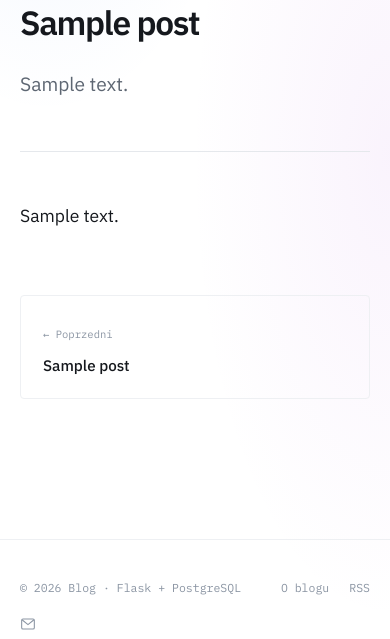
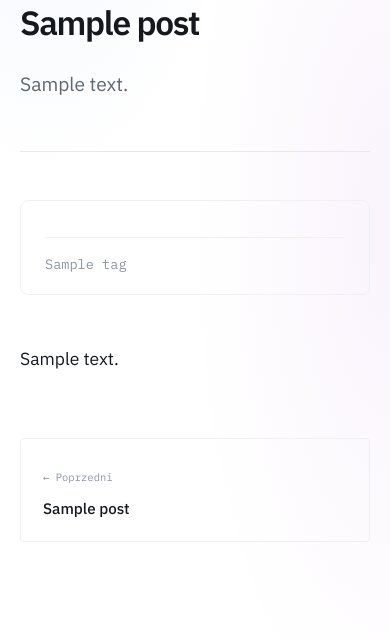
Before and after one commit to PatrickPinace/web-blog, a Flask app: a page that uses app/templates/public/post_detail.html in a window 390 px wide; the page is wider, and only the part inside the window is pictured. Shown: the part 284-923 px from the top of that part. Run offline with Flask 3, Linux system fonts and the light colour scheme; tables that the repository leaves empty hold one stand-in row (values such as "Sample post").

Commit message:
Spis treści (.toc) jako karta w treści zamiast sticky sidebar
Krótkie wpisy z długą treścią miały pustą przestrzeń pod .toc po
odczepieniu się position:sticky (spis 2-3 nagłówki dociera do dolnej
granicy szybko, treść jeszcze długo scrolluje). Przeniesiony do wnętrza
.post-body jako pozioma karta nad treścią, .post-layout (dwukolumnowy
grid) usunięty jako zbędny. Skutek uboczny: .toc widoczny też na mobile,
wcześniej ukrywany przez hide-md.

Co-Authored-By: Claude Sonnet 5 <noreply@anthropic.com>
Claude-Session: https://claude.ai/code/session_017ShSyAzMyuqC68gJk61AHF

```diff
--- a/app/static/css/style.css
+++ b/app/static/css/style.css
@@ -231,18 +231,21 @@ img{max-width:100%;display:block}
 .post-header h1{margin:0;font-size:clamp(2.1rem,4.6vw,3.2rem);line-height:1.08;letter-spacing:-.04em;font-weight:600;text-wrap:balance}
 .post-header .lead{margin:28px 0 0;font-size:1.2rem;line-height:1.55;color:var(--muted);max-width:var(--measure);text-wrap:pretty}
 .rule{height:1px;background:var(--line);margin:52px 0 48px}
-.post-layout{display:grid;grid-template-columns:200px minmax(0,1fr);gap:64px;align-items:start}
 .post-body{max-width:var(--measure)}
 
-/* spis treści */
-.toc{position:sticky;top:104px}
-.toc .label{display:block;font-family:var(--mono);font-size:.64rem;letter-spacing:.14em;text-transform:uppercase;color:var(--faint);margin-bottom:12px}
-.toc nav{display:flex;flex-direction:column}
-.toc a{display:block;font-size:.82rem;line-height:1.4;color:var(--faint);padding:6px 0 6px 14px;
-  border-left:1px solid var(--line-soft);transition:color .25s,border-color .25s}
+/* spis treści — karta pozioma na górze treści, nie sidebar sticky.
+   Wcześniej osobna kolumna grida obok .post-body: na krótkich wpisach
+   (2-3 nagłówki) z długą treścią, position:sticky "odczepiał się" wysoko
+   na ekranie z pustą przestrzenią pod spisem — mylące, choć techniczne
+   poprawne zachowanie sticky przy kolumnach różnej wysokości. Karta
+   rośnie z liczbą nagłówków, więc problem znika strukturalnie. */
+.toc{margin-bottom:48px;padding:20px 24px;border:1px solid var(--line-soft);border-radius:8px}
+.toc .label{display:block;font-family:var(--mono);font-size:.64rem;letter-spacing:.14em;text-transform:uppercase;color:var(--faint);margin-bottom:14px}
+.toc nav{display:flex;flex-wrap:wrap;gap:4px 22px}
+.toc a{font-size:.85rem;line-height:1.5;color:var(--faint);transition:color .25s}
 .toc a:hover{color:var(--text)}
-.toc a.active{color:var(--accent);border-left-color:var(--accent)}
-.toc .tags{margin-top:24px;padding-top:16px;border-top:1px solid var(--line-soft);display:flex;flex-direction:column;gap:6px;
+.toc a.active{color:var(--accent)}
+.toc .tags{margin-top:16px;padding-top:16px;border-top:1px solid var(--line-soft);display:flex;flex-wrap:wrap;gap:8px 16px;
   font-family:var(--mono);font-size:.66rem;color:var(--faint)}
 
 /* nawigacja poprzedni/następny */
@@ -376,7 +379,6 @@ img{max-width:100%;display:block}
   .hide-md{display:none !important}
   .hero{grid-template-columns:1fr;padding:88px 0 72px}
   .index-layout{grid-template-columns:1fr}
-  .post-layout{grid-template-columns:1fr;gap:0}
 }
 @media (max-width:720px){
   .wrap{padding:0 20px}
--- a/app/templates/public/post_detail.html
+++ b/app/templates/public/post_detail.html
@@ -36,8 +36,9 @@
 
   <div class="rule"></div>
 
-  <div class="post-layout">
-    <aside class="toc hide-md">
+  <div class="post-body">
+    {% if headings or post.tags %}
+      <aside class="toc">
         {% if headings %}
           <span class="label">W tym wpisie</span>
           <nav>
@@ -54,8 +55,8 @@
           </div>
         {% endif %}
       </aside>
+    {% endif %}
 
-    <div class="post-body">
     {# `body_html` jest zsanityzowany przez bleach przy zapisie. Widok
        przepuszcza go jeszcze przez render_embeds (placeholdery → zaufane
        iframe'y) i add_heading_ids (kotwice do spisu treści) — patrz
@@ -81,6 +82,5 @@
       </nav>
     {% endif %}
   </div>
-  </div>
 </main>
 {% endblock %}
```
Lines whose indentation alone changed are shown as unchanged.
